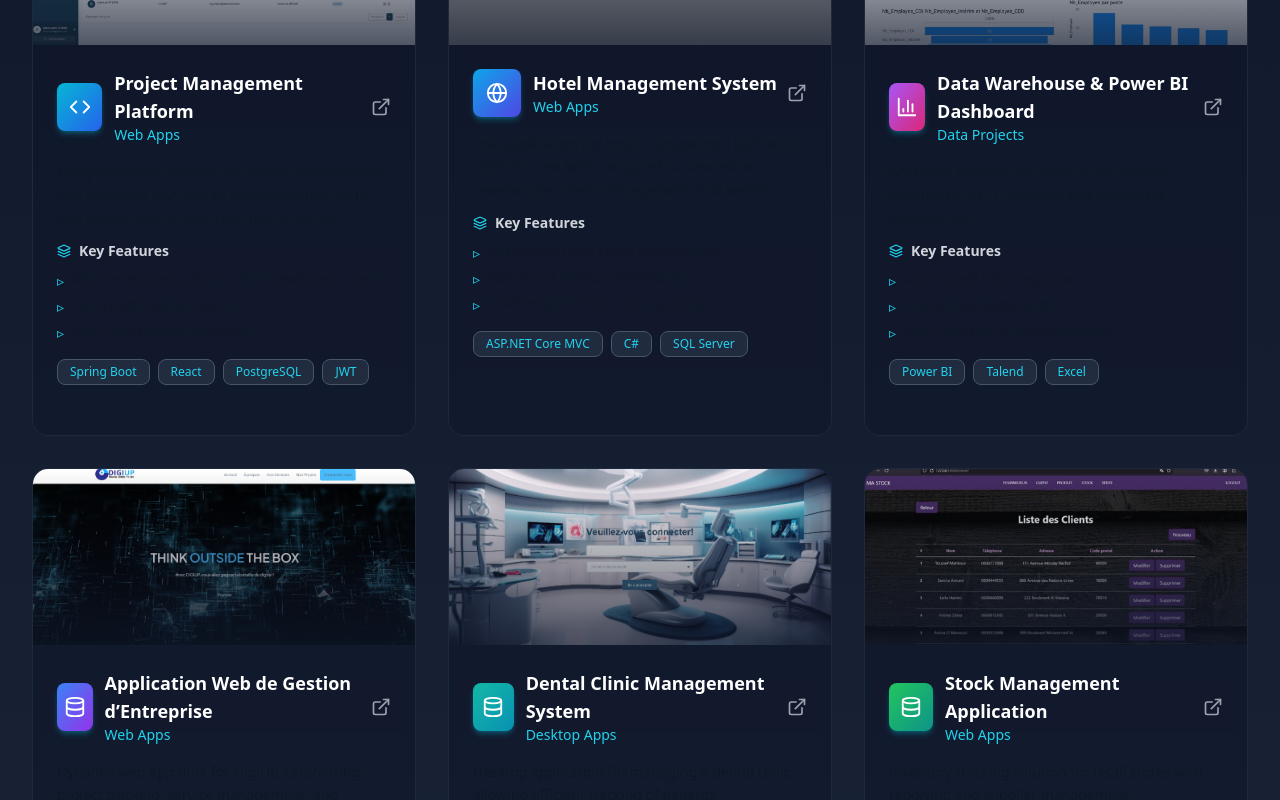
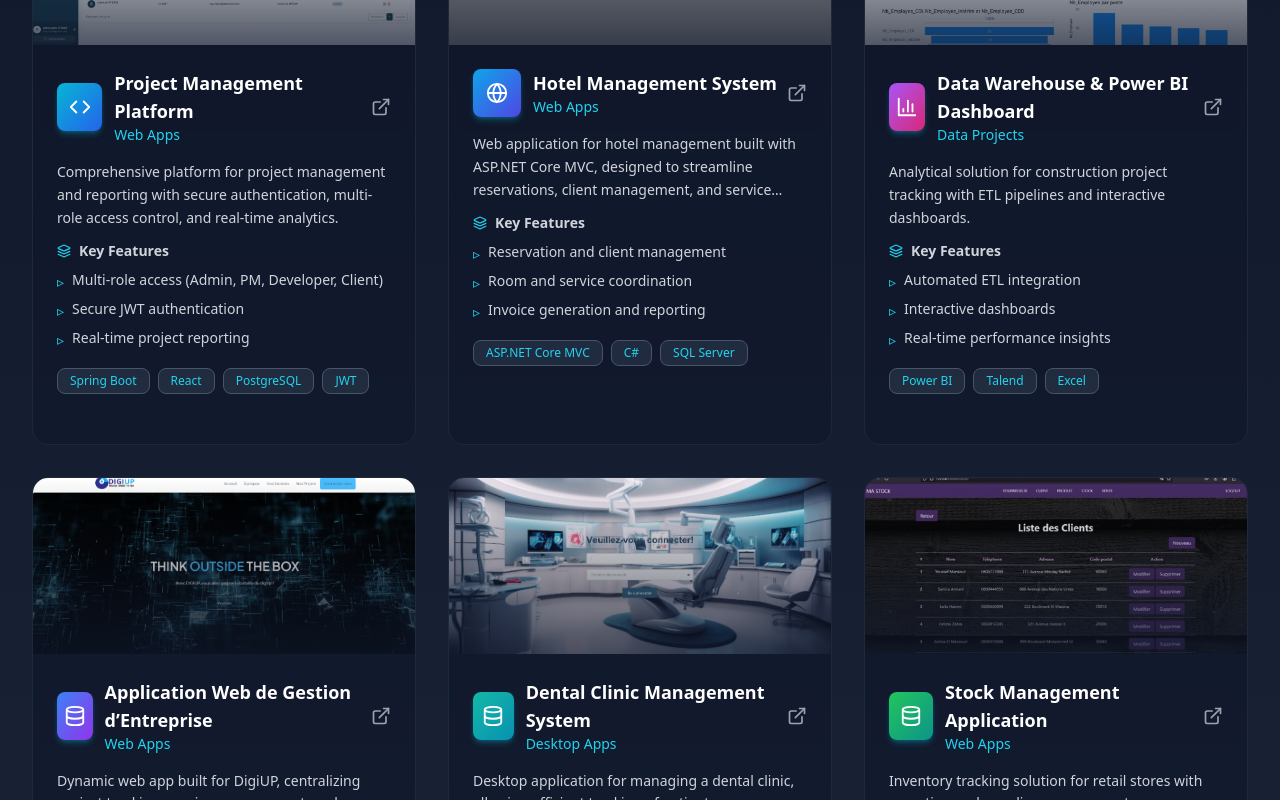
Before and after one commit to Ayaaa9/Portfolio, a React (Vite) app: page / in a window 1280 px wide. Shown: the part 5900-6700 px from the top of the page. Built offline with nearby package versions, Linux system fonts and the light colour scheme; grey boxes are pictures that could not be loaded.

Commit message:
fix project

```diff
--- a/src/components/Projects.tsx
+++ b/src/components/Projects.tsx
@@ -245,7 +245,7 @@ const Projects: React.FC = () => {
                 </div>
 
                 {/* Description */}
-                <p className="text-gray-900 text-sm mb-3 leading-relaxed line-clamp-3">
+                  <p className="text-gray-300 light:text-slate-700 text-sm mb-3 leading-relaxed line-clamp-3">
                       {project.description}
                   </p>
 
@@ -258,8 +258,8 @@ const Projects: React.FC = () => {
                  </h4>
                   <ul className="space-y-1">
                       {project.features.slice(0, 3).map((feature, i) => (
-                        <li key={i} className="text-gray-900 text-sm flex items-start gap-2">
-                          <span className="text-cyan-400 mt-0.5">▹</span>
+                      <li key={i} className="text-gray-300 light:text-slate-700 text-sm flex items-start gap-2 leading-relaxed">
+                     <span className="text-cyan-400 light:text-cyan-600 mt-0.5">▹</span>
                      <span>{feature}</span>
                       </li>
                     ))}
```
Lines whose indentation alone changed are shown as unchanged.
